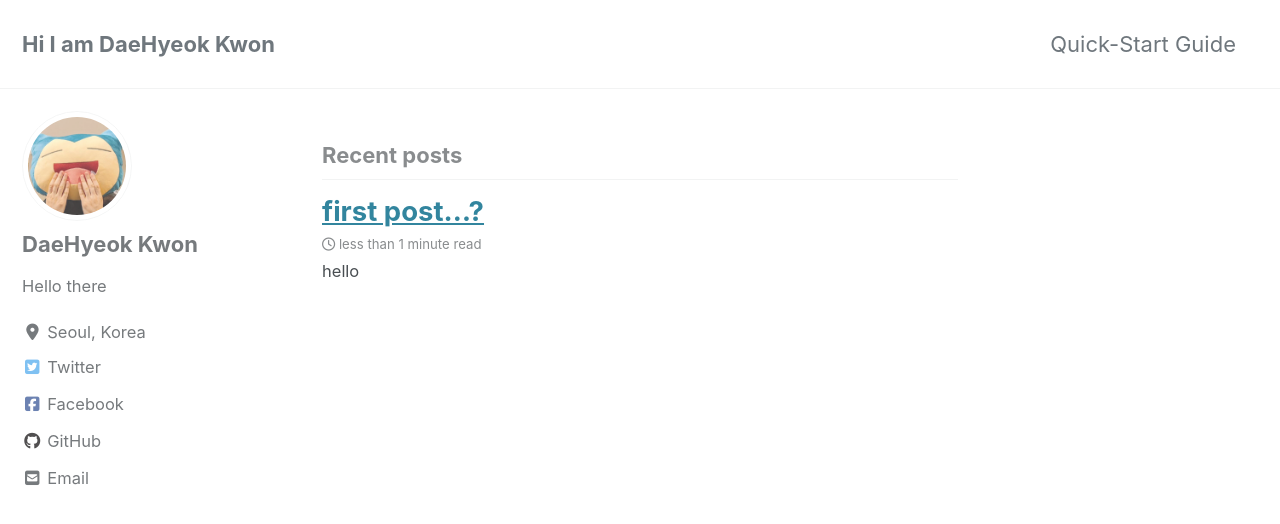
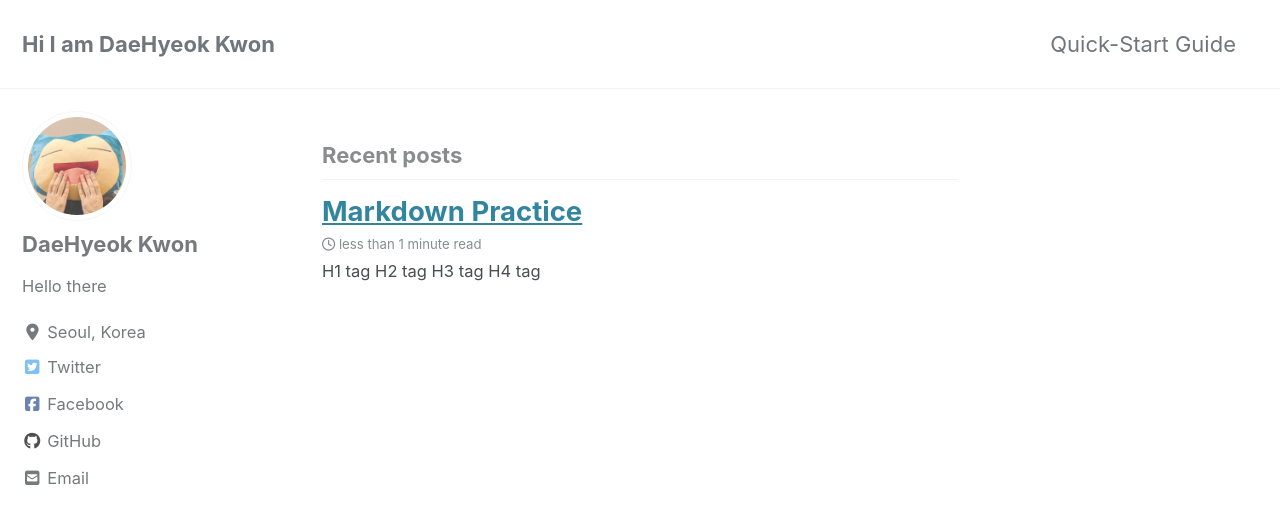
Before and after one commit to kor-haru/kor-haru.github.io, a Jekyll site: the page built from index.html, in a window 1280 px wide and 900 px high. Shown: the top 524 px of the window. Built offline with Jekyll 4.4.1, drawn with Linux system fonts in a browser that asks for light colours; cached includes are drawn as plain includes; nearby versions of some CDN libraries; the list of posts is cut into pages by our own code.

Commit message:
mod : mod post's title

```diff
--- a/_posts/2020-01-05-helloworld.md
+++ b/_posts/2020-01-05-helloworld.md
@@ -1,5 +1,5 @@
 ---
-title : "first post...?"
+title : "Markdown Practice"
 category :
   - init
 tag :
@@ -9,11 +9,6 @@ sidebar_main : true
 use_math : true
 toc : true
 ---
-
-hello
-
-## hello
-### hello
 
 # H1 tag
 ## H2 tag
```
